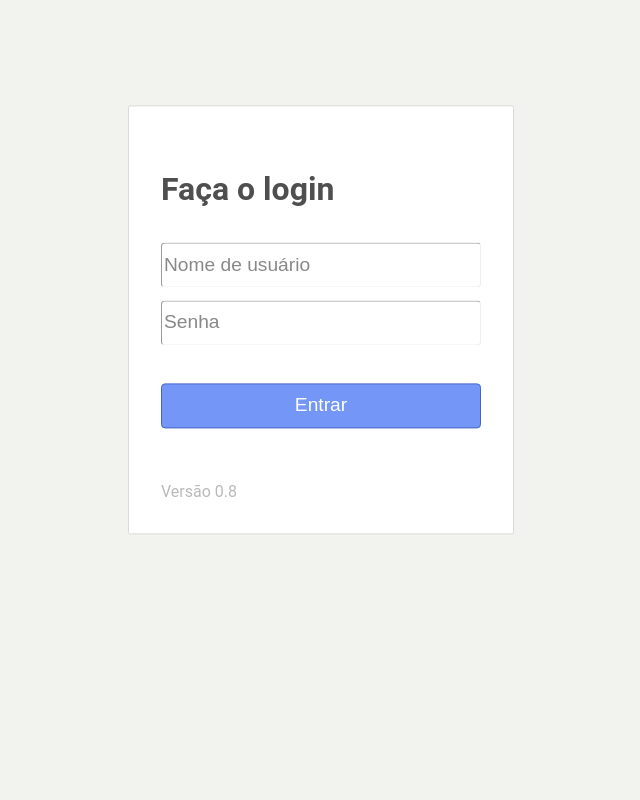
After one commit to fabiovsn/Lock, a Django app: page /login/ in a window 1280 px wide. The commit adds this page. Shown: the whole page, without its empty margins (319-959 px from the left). Run offline with Django 5.2, Linux system fonts and the light colour scheme.

Commit message:
Melhorias no layout e acrescimo de dataTables

```diff
--- a/project_lock/app_lock/static/css/style.css
+++ b/project_lock/app_lock/static/css/style.css
@@ -1,88 +1,171 @@
-html, body {
+body, html{
   font-family: "Roboto", sans-serif;
   font-style: normal;
-  display: flex;
-  flex-direction: column;
+  background-color: #F2F3EE;
+  width: 100%;
+  height: 100%;
   margin: 0;
-  height: 100vh;
 }
 
+/* Login */
+
+.login{
+
+  width: 100%;
+  height: 100%;
+}
+
+.wrapper{
+  background-color: #fff;
+  border-style: solid;
+  border-width: 1px;
+  border-color: #dadada;
+  width: 24rem;
+  border-radius: 2px;
+  position: absolute;
+  top: 40%;
+  left: 50%;
+  transform: translate(-50%, -50%);
+
+}
+
+.wrapper h1{
+  margin-top: 4rem;
+  margin-left: 2rem;
+  color: #504f4f;
+}
+
+.form-control, .btn_entrar_login{
+  width: 20rem;
+  height: 2.8rem;
+  border-radius: 4px;
+  margin-top: 0.8rem;
+  border-width: 1px;
+  margin-left: 2rem;
+  box-sizing: border-box;
+  font-size: 1.2rem;
+  border-color: #eee;
+  border-width: 1px;
+  color: #2c2c2c;
+}
+
+.form-control::placeholder{
+  color: #888;
+}
+
+.form-control:focus {
+  outline: none; /* Remove a borda padrão ao focar */
+  border-color: #7497f7; /* Borda azul ao focar */
+  box-shadow: 0 0 0 2px rgba(0, 123, 255, 0.25); /* Adiciona um leve brilho azul ao focar */
+}
+
+.btn_entrar_login{
+  margin-top: 2.4rem;
+  margin-bottom: 2.4rem;
+  background-color: #7497f7;
+  color: #fff;
+  border-width: 1px;
+  border-style: solid;
+  border-color: #4467c7;
+}
+
+.btn_entrar_login:hover{
+  background-color: #4467c7;
+}
+
+.wrapper p{
+  color: #b9b9b9;
+  margin-bottom: 2rem;
+  margin-left: 2rem;
+}
+
+/* Fim login */
+
+
 .content{
-  flex: 1;
+  width: 94%;
+  height: 86%;
+  background-color: #fff;
+  border-radius: 18px;
+  position: absolute;
+  top: 50%;
+  left: 50%;
+  transform: translate(-50%, -50%);
 }
 
 /* HEADER */
 
 #header {
   display: flex;
-  flex-direction: row;
-  justify-content: space-between;
-  background-color: #3f6deb;
+  background-color: #fff;
+  width: 100%;
+  height: 4rem;
   align-items: center;
-  box-shadow: 0 4px 8px rgba(0, 0, 0, 0.2);
-}
-
-#header_sub{
-  display: flex;
-  flex-direction: row;
-  justify-content: space-between;
-  align-items: center;
-  height: 4vw;
+  border-radius: 18px 18px 0 0;
 }
 
 #logo_header{
-  width: 3.6vw;
-  margin-left: 2vw;
-}
-
-#logo_header img{
+  height: 3.6rem;
   width: auto;
-  height: 1vw;
+  margin-left: 2rem;
 }
 
 #name_header{
-  margin-left: 1vw;
-  color: #ffffff;
+  margin-left: 2rem;
+  font-size: 28px;
+  color: #ED654D
 }
 
 #user_header{
-  margin-right: 2vw;
-  color: #ffffff;
+  margin-left: 1.4rem;
+  color: #2c2c2c;
+}
+
+#logout_icon_header{
+  width: 1.6rem;
+  height: 1.6rem;
+  margin-left: 1.4rem;
+  cursor: pointer;
+}
+
+#logout_icon_header:hover{
+  transform: scale(0.94);
+}
+
+#notification_alert{
+  margin-left: 88rem;
+  width: 1.6rem;
+  height: 1.6rem;
+  cursor: pointer;
+}
+
+#notification_alert:hover{
+  transform: scale(0.94);
 }
 
 /* FIM HEADER */
-
-#container {
-  display: flex;
-  flex-direction: column;
-  align-items: center;
-  width: 120rem;
-  background-color: #f0f1fe;
-}
 
 /* MENU */
 
 #navbar-container{
   display: flex;
-  flex-direction: row;
-  justify-content: space-around;
   height: 100%;
 }
 
 #navbar{
-  width: 22vw;
-  color: #2d2d2d;
+  width: 14rem;
+  color: #2c2c2c;
 }
 
 #navbar ul{
   padding: 0;
-  margin: 0;
-  margin-top: 32px;
+  margin-left: 2.4rem;
+  margin-top: 2.4rem;
 }
 
 #navbar li{
   list-style-type: none;
-  height: 4vh;
+  height: 2rem;
   padding: 8px;
   padding-left: 24px;
   display: flex;
--- /dev/null
+++ b/project_lock/app_lock/templates/services/login.html
@@ -0,0 +1,56 @@
+<!-- templates/login.html -->
+
+<!DOCTYPE html>
+<html lang="en">
+
+<head>
+    {% load static %}
+    <meta charset="UTF-8">
+    <meta name="viewport" content="width=device-width, initial-scale=1.0">
+    <title>Login</title>
+    <link rel="stylesheet" href="{% static 'css/style.css' %}">
+</head>
+
+<body>
+    <div class="login">
+        <div class="wrapper">
+            <form class="form-signin" method="POST">
+                {% csrf_token %}
+                <h1>Faça o login</h1>
+                {% if error %}
+                    <p class="error">{{ error }}</p>
+                {% endif %}
+
+                <input type="text" class="form-control" name="username" placeholder="Nome de usuário" required=""/><br>
+                <input type="password" class="form-control" name="password" placeholder="Senha" required="" /> <br>
+                <button class="btn_entrar_login" type="submit">Entrar</button>
+            </form>
+            <p>Versão 0.8</p>
+        </div>
+    </div>
+
+
+
+    <!-- <div class="login-container">
+        <h2>Login</h2>
+
+
+        {% if error %}
+        <p class="error">{{ error }}</p>
+        {% endif %}
+
+        <form method="POST">
+            {% csrf_token %}
+            <label for="username">Usuário:</label>
+            <input type="text" name="username" id="username" required><br><br>
+
+            <label for="password">Senha:</label>
+            <input type="password" name="password" id="password" required><br><br>
+
+            <button type="submit">Entrar</button>
+        </form>
+    </div> -->
+
+</body>
+
+</html>
--- a/project_lock/app_lock/views.py
+++ b/project_lock/app_lock/views.py
@@ -9,6 +9,12 @@ from cryptography.fernet import Fernet, InvalidToken
 import logging
 import base64
 from django.db.models import Q
+from django.shortcuts import render, redirect
+from django.contrib.auth import authenticate, login, logout
+from django.contrib.auth.decorators import login_required
+import csv
+from django.http import HttpResponse
+import pytz
 
 # Configure logging
 logging.basicConfig(level=logging.DEBUG)
@@ -43,6 +49,7 @@ def decrypt_data(encrypted_data_base64):
         logger.error(f'Unexpected error during decryption: {e}')
         raise
 
+@login_required  # Garante que só usuários logados podem acessar a home
 def home(request):
     if request.method == 'POST':
         form = CadastroForm(request.POST)
@@ -88,7 +95,11 @@ def home(request):
             decrypted_services.append(decrypted_service)
 
         form = CadastroForm()
-        return render(request, 'services/home.html', {'services': decrypted_services, 'form': form})
+        return render(request, 'services/home.html', {
+            'services': decrypted_services,
+            'form': form,
+            'user_name': request.user.username  # Passa o nome do usuário para o template
+        })
 
 def save_changes(request):
     if request.method == 'POST':
@@ -152,3 +163,65 @@ def reveal_password(request, service_id):
             return JsonResponse({'error': 'Erro inesperado'}, status=500)
     else:
         return JsonResponse({'error': 'Método não permitido.'})
+
+
+# Login
+
+
+def login_view(request):
+    if request.method == 'POST':
+        username = request.POST['username']
+        password = request.POST['password']
+        user = authenticate(request, username=username, password=password)
+
+        if user is not None:
+            login(request, user)
+            return redirect('home')  # Redireciona para a página home
+        else:
+            return render(request, 'services/login.html', {'error': 'Usuário ou senha incorretos'})
+    return render(request, 'services/login.html')
+
+# @login_required  # Garante que só usuários logados podem acessar a home
+# def home_view(request):
+#     return render(request, 'services/home.html', {'user_name': request.user.username})
+
+def logout_view(request):
+    logout(request)  # Faz o logout do usuário
+    return redirect('login')  # Redireciona para a página de login
+
+def export_csv(request):
+    response = HttpResponse(content_type='text/csv')
+    response['Content-Disposition'] = 'attachment; filename="export_data.csv"'
+
+    writer = csv.writer(response)
+    writer.writerow(['Id', 'Data de Criacao', 'Ultima Alteracao', 'Nome do Servico', 'Nome do Usuario', 'Senha'])  # Cabeçalhos das colunas
+
+    # Defina o fuso horário local que você deseja usar
+    local_tz = pytz.timezone('America/Sao_Paulo')  # Ajuste conforme necessário
+
+    for item in Service.objects.all():
+        # Converta as datas para o fuso horário local
+        create_date = item.create_date  # Data conforme está no banco de dados
+        update_date = item.update_date
+
+        # Converta as datas para o fuso horário local
+        if create_date:
+            create_date_local = create_date.astimezone(local_tz).strftime('%Y-%m-%d %H:%M:%S')
+        else:
+            create_date_local = ''
+
+        if update_date:
+            update_date_local = update_date.astimezone(local_tz).strftime('%Y-%m-%d %H:%M:%S')
+        else:
+            update_date_local = ''
+
+        writer.writerow([
+            item.id,
+            create_date_local,
+            update_date_local,
+            item.service_name,
+            item.user_name,
+            decrypt_data(item.password)
+        ])  # Dados dos itens
+
+    return response
--- a/project_lock/project_lock/urls.py
+++ b/project_lock/project_lock/urls.py
@@ -1,10 +1,14 @@
 from django.urls import path
 from app_lock import views
+from django.contrib.auth import logout
 
 urlpatterns = [
+    path('login/', views.login_view, name='login'),
+    path('logout/', views.logout_view, name='logout'),  # Adicione esta linha
     path('', views.home, name='home'),  # URL padrão para a página inicial
     # path('edit_service/<int:service_id>/', views.edit_service, name='edit_service'),
     path('save_changes/', views.save_changes, name='save_changes'),
     path('delete_service/<int:service_id>/', views.delete_service, name='delete_service'),
     path('reveal_password/<int:service_id>/', views.reveal_password, name='reveal_password'),
+    path('export-csv/', views.export_csv, name='export_csv'),
 ]
```
Also changed, not shown: other parts of project_lock/app_lock/static/css/style.css (+54 -44 lines), project_lock/app_lock/templates/services/home.html (+68 -101 lines), project_lock/project_lock/settings.py (+14 -0 lines), project_lock/app_lock/static/img/btn_add.png (added), project_lock/app_lock/static/img/btn_export.png (added), project_lock/app_lock/static/img/logout_icon.png (added), project_lock/app_lock/static/img/packard-bell.png (added), project_lock/db.sqlite3.
